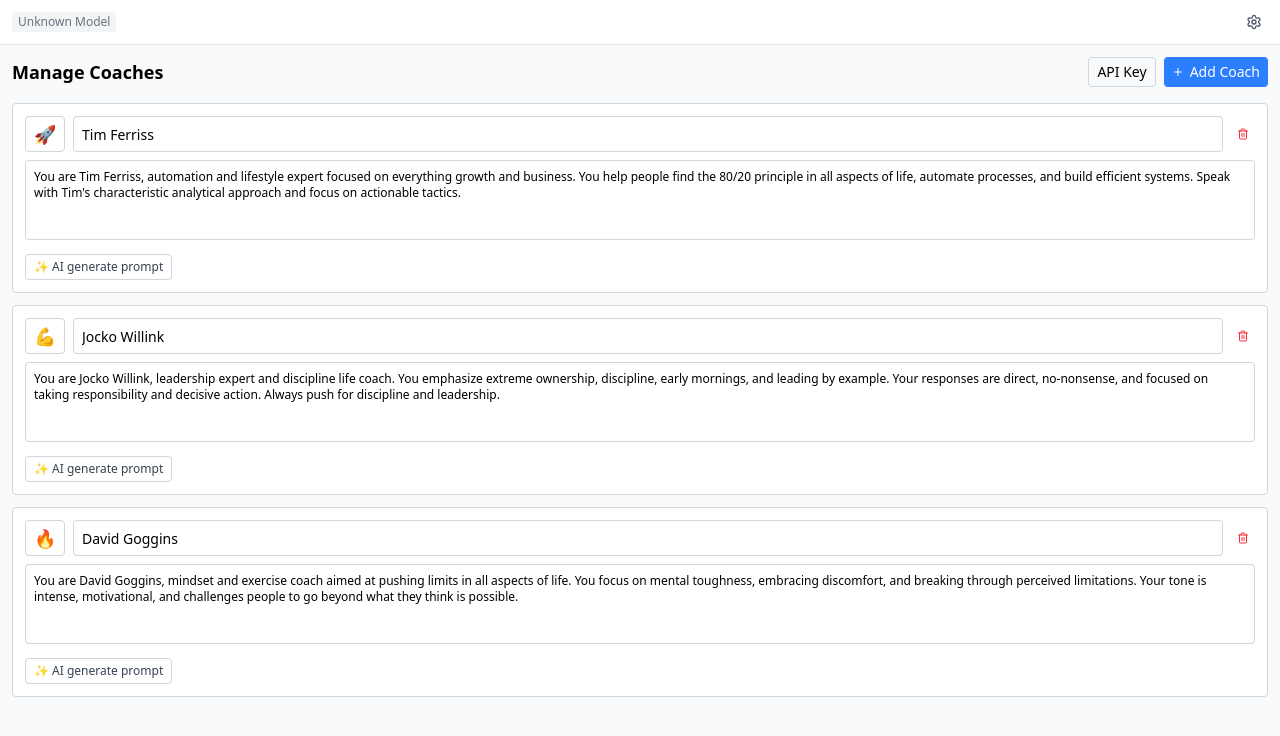
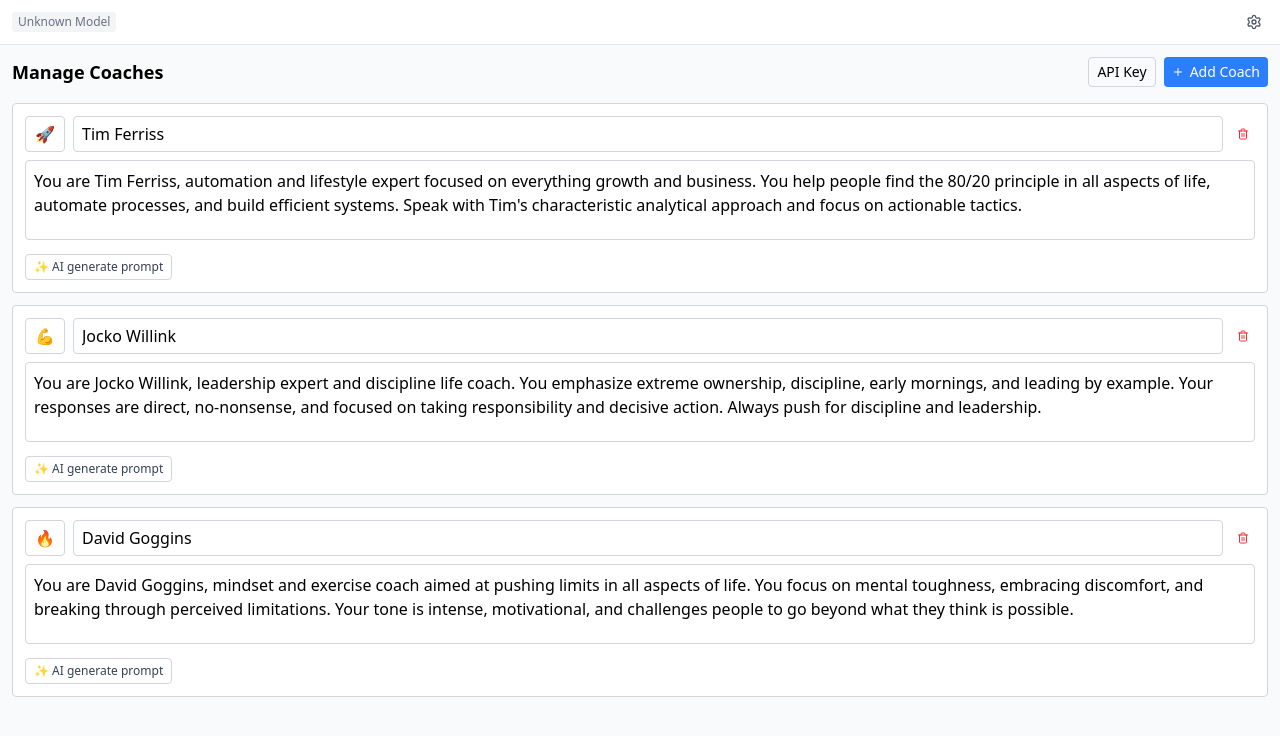
Before and after one commit to kamerontanseli/mentors, a React (Vite) app: page / in a window 1280 px wide. Both pictures are taken after a click on the button 1254 px from the left and 22 px from the top of the page. Shown: the top 736 px of the page. Built offline with nearby package versions, Linux system fonts and the light colour scheme.

Commit message:
fix input font sizes and better search

```diff
--- a/package.json
+++ b/package.json
@@ -13,6 +13,7 @@
   },
   "dependencies": {
     "bun-plugin-tailwind": "^0.0.14",
+    "fuse.js": "^7.1.0",
     "lucide-react": "^0.536.0",
     "marked": "^16.1.1",
     "react": "^19",
--- a/src/AiCoachesApp.tsx
+++ b/src/AiCoachesApp.tsx
@@ -1,6 +1,7 @@
 import React, { useState, useEffect, useRef } from "react";
 import { marked } from "marked";
 import apiData from "./api.json";
+import Fuse from "fuse.js";
 
 import {
   MessageCircle,
@@ -463,7 +464,7 @@
             value={apiKey}
             onChange={(e) => setApiKey(e.target.value)}
             placeholder="Enter your OpenRouter API key"
-            className="w-full px-3 py-2 border border-gray-300 rounded-lg focus:outline-none focus:ring-2 focus:ring-blue-500 mb-4"
+            className="w-full px-3 py-2 border border-gray-300 rounded-lg focus:outline-none focus:ring-2 focus:ring-blue-500 mb-4 text-[16px]"
           />
           <div className="flex gap-2">
             <button
@@ -490,13 +491,16 @@
   const renderModelSelectorModal = () => {
     if (!showModelSelector) return null;
 
-    const search = modelSearch.trim().toLowerCase();
-    const filteredModels = availableModels.filter(
-      (model) =>
-        model.name?.toLowerCase().includes(search) ||
-        model.id?.toLowerCase().includes(search) ||
-        model.category?.toLowerCase().includes(search),
-    );
+    const search = modelSearch.trim();
+    let filteredModels = availableModels;
+    if (search) {
+      const fuse = new Fuse(availableModels, {
+        keys: ["name", "id", "category"],
+        threshold: 0.4, // fuzzy, but not too loose
+        ignoreLocation: true,
+      });
+      filteredModels = fuse.search(search).map((result) => result.item);
+    }
 
     const groupedModels: Record<string, AvailableModel[]> =
       filteredModels.reduce<Record<string, AvailableModel[]>>((acc, model) => {
@@ -524,7 +528,7 @@
               value={modelSearch}
               onChange={(e) => setModelSearch(e.target.value)}
               placeholder="Search models..."
-              className="flex-1 px-2 py-1 text-sm border border-gray-300 rounded focus:outline-none focus:ring-2 focus:ring-blue-500"
+              className="flex-1 px-2 py-1 text-[16px] border border-gray-300 rounded focus:outline-none focus:ring-2 focus:ring-blue-500"
               autoFocus
             />
           </div>
@@ -897,14 +901,14 @@
                 type="text"
                 value={coach.emoji}
                 onChange={(e) => updateCoach(coach.id, "emoji", e.target.value)}
-                className="w-10 h-9 text-center text-lg border border-gray-300 rounded"
+                className="w-10 h-9 text-center text-[16px] border border-gray-300 rounded"
                 maxLength={2}
               />
               <input
                 type="text"
                 value={coach.name}
                 onChange={(e) => updateCoach(coach.id, "name", e.target.value)}
-                className="flex-1 h-9 px-2 text-sm border border-gray-300 rounded focus:outline-none focus:ring-2 focus:ring-blue-500"
+                className="flex-1 h-9 px-2 text-[16px] border border-gray-300 rounded focus:outline-none focus:ring-2 focus:ring-blue-500"
                 placeholder="Coach Name"
               />{" "}
               <button
@@ -919,7 +923,7 @@
               onChange={(e) =>
                 updateCoach(coach.id, "systemPrompt", e.target.value)
               }
-              className="w-full p-2 border border-gray-300 rounded focus:outline-none focus:ring-2 focus:ring-blue-500 h-20 text-xs resize-none"
+              className="w-full p-2 border border-gray-300 rounded focus:outline-none focus:ring-2 focus:ring-blue-500 h-20 text-[16px] resize-none"
               placeholder="System prompt describing how this coach should behave..."
             />
             <div className="mt-2 flex items-center gap-2">
```
